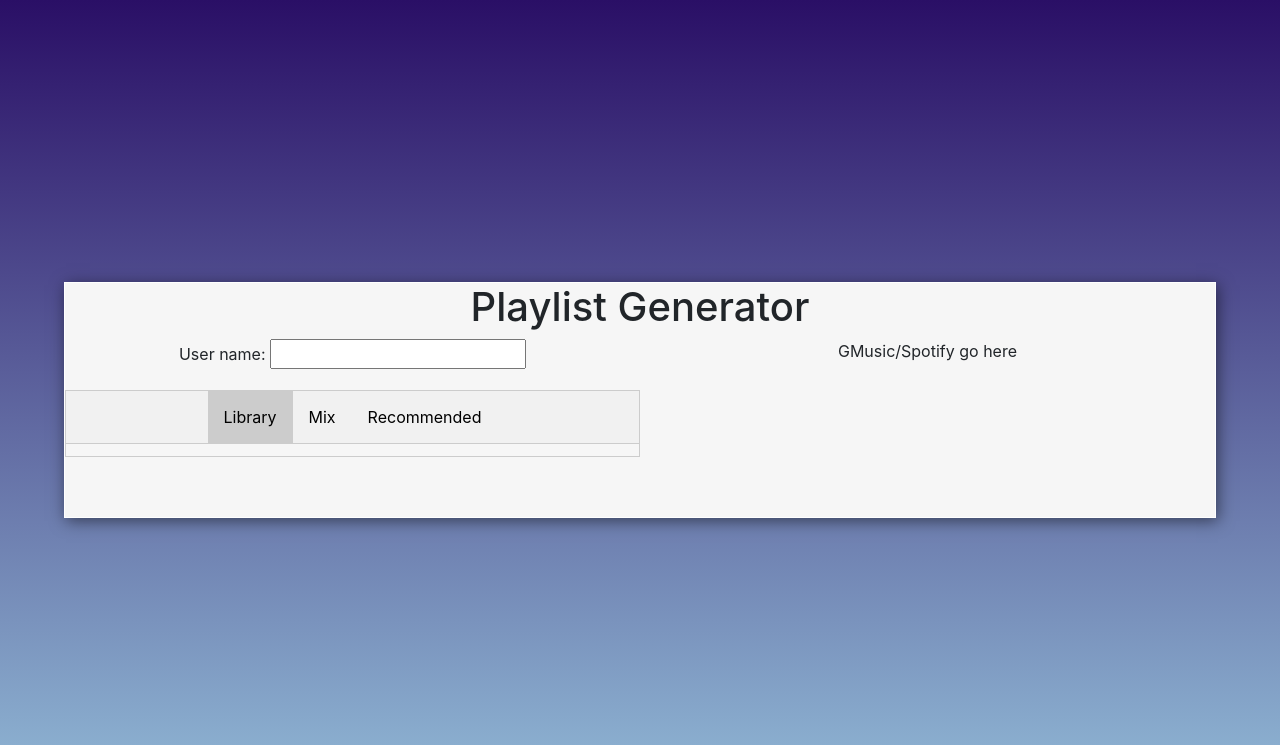
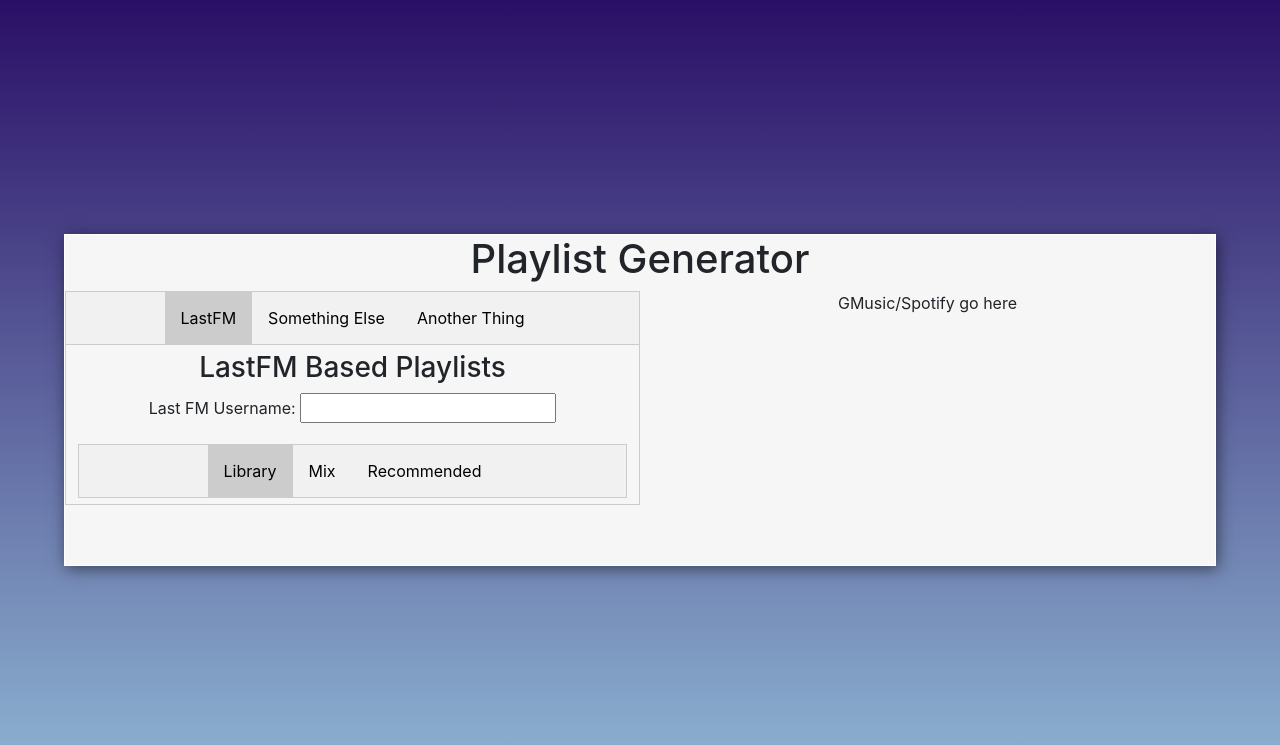
Before and after one commit to tcharlton91/playlist_generator, a Django app: page / in a window 1280 px wide. Shown: the top 745 px of the page. Run offline with Django 3.2, Linux system fonts and the light colour scheme; data that the repository does not hold is empty; some libraries are stand-ins or nearby versions.

Commit message:
Add more tabs

```diff
--- a/playlist_generator/app/templates/javascript.html
+++ b/playlist_generator/app/templates/javascript.html
@@ -4,21 +4,38 @@
 
 <script>
 
-  function openTab(evt, tabName) {
+  function openTab(evt, tabName, tabTag) {
     // Declare all variables
-    var i, tabcontent, tablinks;
+    var i, tabcontent, tablinks, tabTags;
+
+    // Only operate on tabs with this tag
+    tabTags = document.getElementsByClassName(tabTag);
+    for (i = 0; i < tabTags.length; i++) {
+        // Get all elements with class="tabcontent" and hide them
+        if (tabTags[i].className.includes("tabcontent")) {
+            tabTags[i].style.display = "none";
+        }
+        // Get all elements with class="tablinks" and remove the class "active"
+        if (tabTags[i].className.includes("tablinks")) {
+            tabTags[i].className = tabTags[i].className.replace(" active", "");
+        }
+    }
 
     // Get all elements with class="tabcontent" and hide them
-    tabcontent = document.getElementsByClassName("tabcontent");
-    for (i = 0; i < tabcontent.length; i++) {
-      tabcontent[i].style.display = "none";
-    }
+    //tabcontent = document.getElementsByClassName("tabcontent");
+    //for (i = 0; i < tabcontent.length; i++) {
+    //    if (tabcontent[i].className.includes(tabTag)) {
+    //        tabcontent[i].style.display = "none";
+    //    }
+    //}
 
     // Get all elements with class="tablinks" and remove the class "active"
-    tablinks = document.getElementsByClassName("tablinks");
-    for (i = 0; i < tablinks.length; i++) {
-      tablinks[i].className = tablinks[i].className.replace(" active", "");
-    }
+    //tablinks = document.getElementsByClassName("tablinks");
+    //for (i = 0; i < tablinks.length; i++) {
+    //    if (tablinks[i].className.includes(tabTag)) {
+    //        tablinks[i].className = tablinks[i].className.replace(" active", "");
+    //    }
+    //}
 
     // Show the current tab, and add an "active" class to the button that opened the tab
     document.getElementById(tabName).style.display = "block";
--- a/playlist_generator/app/templates/lastFMName.html
+++ b/playlist_generator/app/templates/lastFMName.html
@@ -1,8 +1,8 @@
 {% block lastFmPlaylistType %}
 <div>
   <form action="/" method="GET">
-    <label for="lasFMUsername"> User name:</label>
-    <input type="text" name="lasFMUsername" id="lastFMUsername"/><br />
+    <label for="lastFMUsername">Last FM Username:</label>
+    <input type="text" name="lastFMUsername" id="lastFMUsername"/><br />
   </form>
   <p id="demo"></p>
 </div>
--- a/playlist_generator/app/templates/libraryItems.html
+++ b/playlist_generator/app/templates/libraryItems.html
@@ -1,23 +1,23 @@
 {% block LibraryItems %}
 <div class="LibraryItems tab">
-  <button class="tablinks active" onclick="openTab(event, 'Library')" id="defaultTab">Library</button>
-  <button class="tablinks" onclick="openTab(event, 'Mix')">Mix</button>
-  <button class="tablinks" onclick="openTab(event, 'Recommended')">Recommended</button>
+  <button class="LibraryItems tablinks active" onclick="openTab(event, 'Library', 'LibraryItems')" id="defaultTab">Library</button>
+  <button class="LibraryItems tablinks" onclick="openTab(event, 'Mix', 'LibraryItems')">Mix</button>
+  <button class="LibraryItems tablinks" onclick="openTab(event, 'Recommended', 'LibraryItems')">Recommended</button>
 </div>
 
-<div id="Library" class="tabcontent">
+<div id="Library" class="LibraryItems tabcontent">
   {% for artist, title in Library.items %}
     {{ artist }}: {{ title }} <br>
   {% endfor %}
 </div>
 
-<div id="Mix" class="tabcontent">
+<div id="Mix" class="LibraryItems tabcontent">
   {% for artist, title in Mix.items %}
     {{ artist }}: {{ title }} <br>
   {% endfor %}
 </div>
 
-<div id="Recommended" class="tabcontent">
+<div id="Recommended" class="LibraryItems tabcontent">
   {% for artist, title in Recommended.items %}
     {{ artist }}: {{ title }} <br>
   {% endfor %}
--- a/playlist_generator/app/templates/sourceSelector.html
+++ b/playlist_generator/app/templates/sourceSelector.html
@@ -0,0 +1,21 @@
+{% block SourceItems %}
+<div class="SourceItems tab">
+  <button class="SourceItems tablinks active" onclick="openTab(event, 'LastFM', 'SourceItems')" id="defaultTab">LastFM</button>
+  <button class="SourceItems tablinks" onclick="openTab(event, 'Something Else', 'SourceItems')">Something Else</button>
+  <button class="SourceItems tablinks" onclick="openTab(event, 'Another Thing', 'SourceItems')">Another Thing</button>
+</div>
+
+<div id="LastFM" class="SourceItems tabcontent">
+  <h3>LastFM Based Playlists</h3>
+  {% include "lastFMName.html" %}
+  {% include "libraryItems.html" %}
+</div>
+
+<div id="Something Else" class="SourceItems tabcontent">
+  <p>Implement Something else</p>
+</div>
+
+<div id="Another Thing" class="SourceItems tabcontent">
+  <p>Do Another thing</p>
+</div>
+{% endblock SourceItems %}
--- a/playlist_generator/app/templates/sources.html
+++ b/playlist_generator/app/templates/sources.html
@@ -1,7 +1,5 @@
 {% block playlistSources %}
 <div class="playlistSources">
   {% include "sourceSelector.html" %}
-  {% include "lastFMName.html" %}
-  {% include "libraryItems.html" %}
 </div>
 {% endblock playlistSources %}
```
